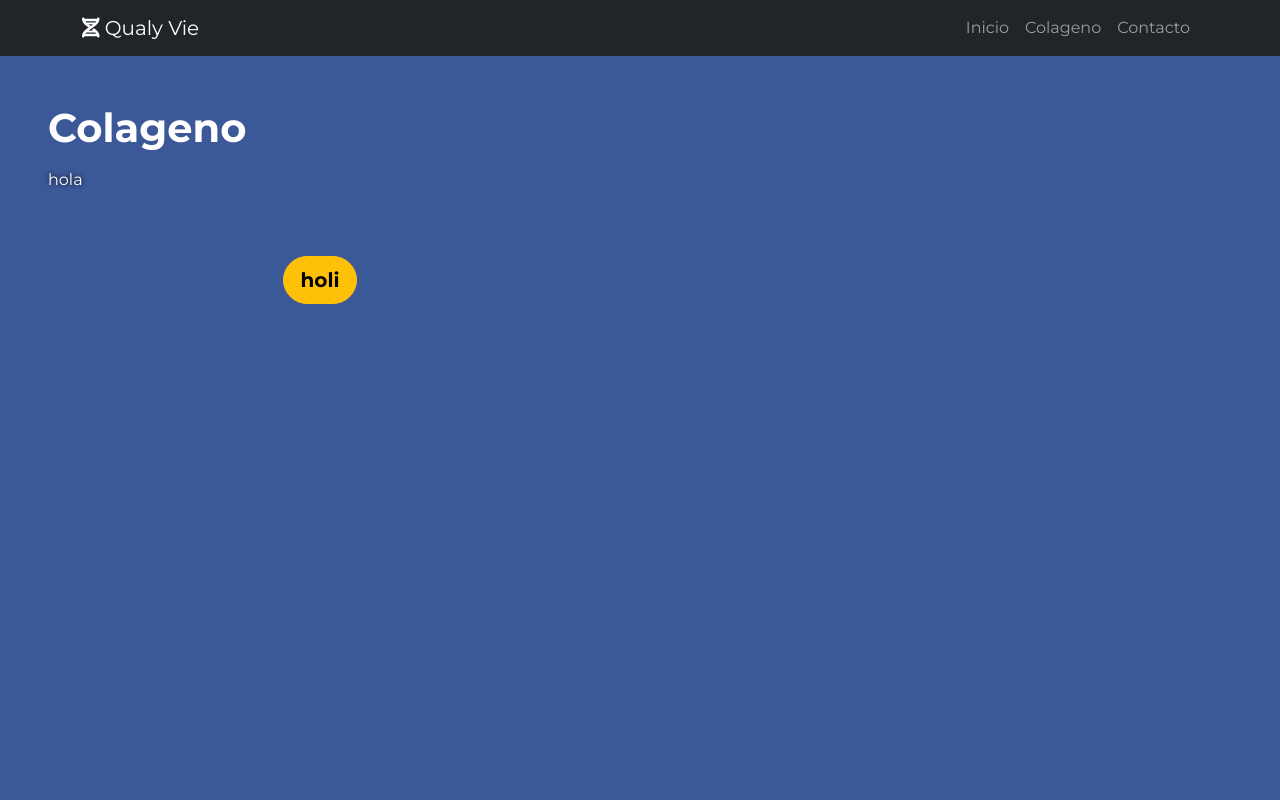
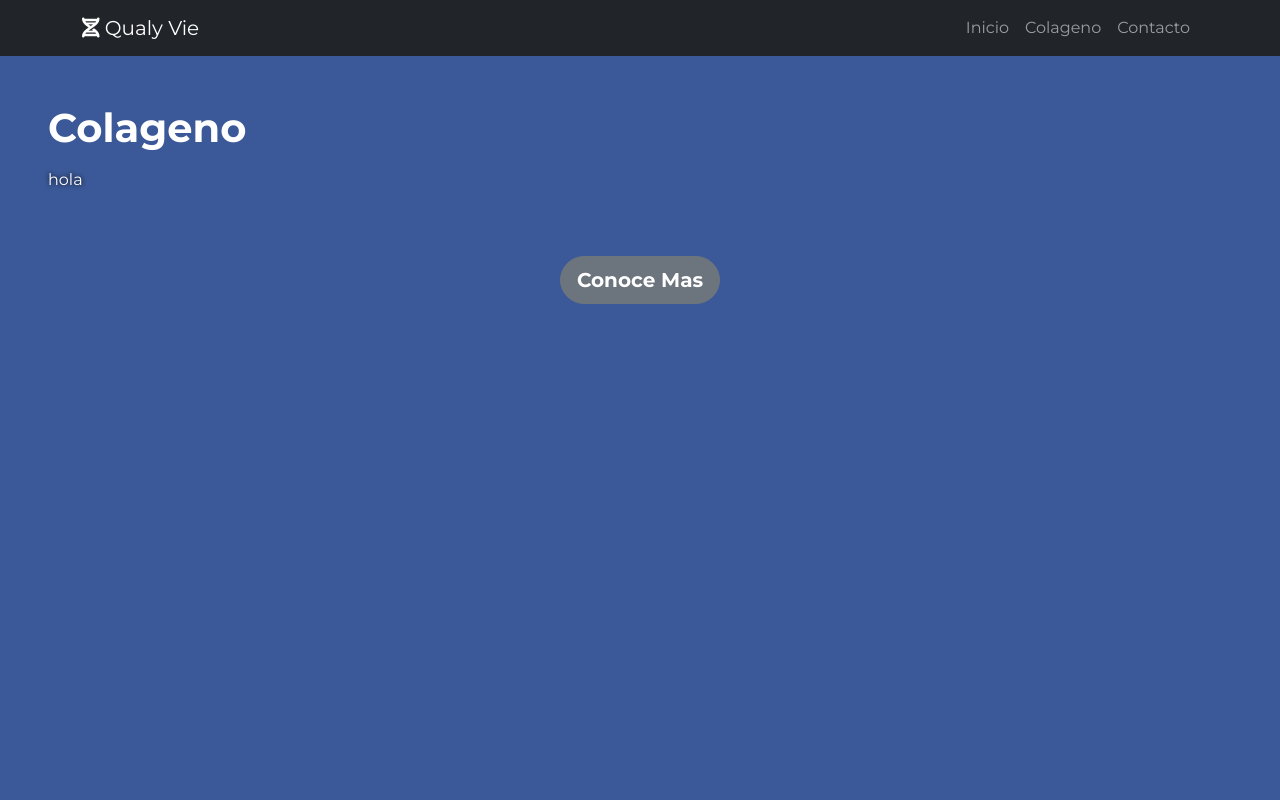
Before and after one commit to garaos/qualy, a React (Create React App) app: page / in a window 1280 px wide. Shown: the top 800 px of the page. Built offline with nearby package versions, Linux system fonts and the light colour scheme.

Commit message:
estructura carga 2

```diff
--- a/src/App.css
+++ b/src/App.css
@@ -1,13 +1,15 @@
 * {
   font-family: 'Montserrat', sans-serif;
 }
-/* Jumbotron */
+
 .fondohome {
   background-color: #3b5998;
   min-height: 100vh;
   background-position: center;
   background-size: cover;
 }
+
+
 .botoncitojt{
   text-align: center;
 }
--- a/src/contents/Home.jsx
+++ b/src/contents/Home.jsx
@@ -1,18 +1,19 @@
 import { Link } from 'react-router-dom'
+import Video from '../video/loop01.mp4'
 
 const Home = () => {
     return (
-        <div className='fondohome'>
-                <div className='col-12 col-md-9 col-lg-7 col-xl-6 pt-5 px-5'>
-                    <div classNme='container-fluid py-5 mt-5 px-3'>
+        <div className='fondohome '>
+            <div className='pt-5 px-5'>
+                <div classNme='container-fluid py-5 mt-5 px-3 '>
                     <h1 className='fw-bold text-white'>Colageno</h1>
                     <p className='text-white shadou pt-2'>
                         hola
                     </p>
                 </div>
-                    <div className='botoncitojt'>
+                <div className='botoncitojt '>
                     <Link to='/Producto'>
-                            <button className='btn btn-warning btn-lg mt-5 mb-5 fw-bold rounded-pill'>holi</button>
+                        <button className='btn btn-secondary btn-lg mt-5 mb-5 fw-bold rounded-pill'>Conoce Mas</button>
                     </Link>
                 </div>
             </div>
```
Also changed, not shown: 1 other file (tests, documents, lock files or other folders). Lines whose indentation alone changed are shown as unchanged.
